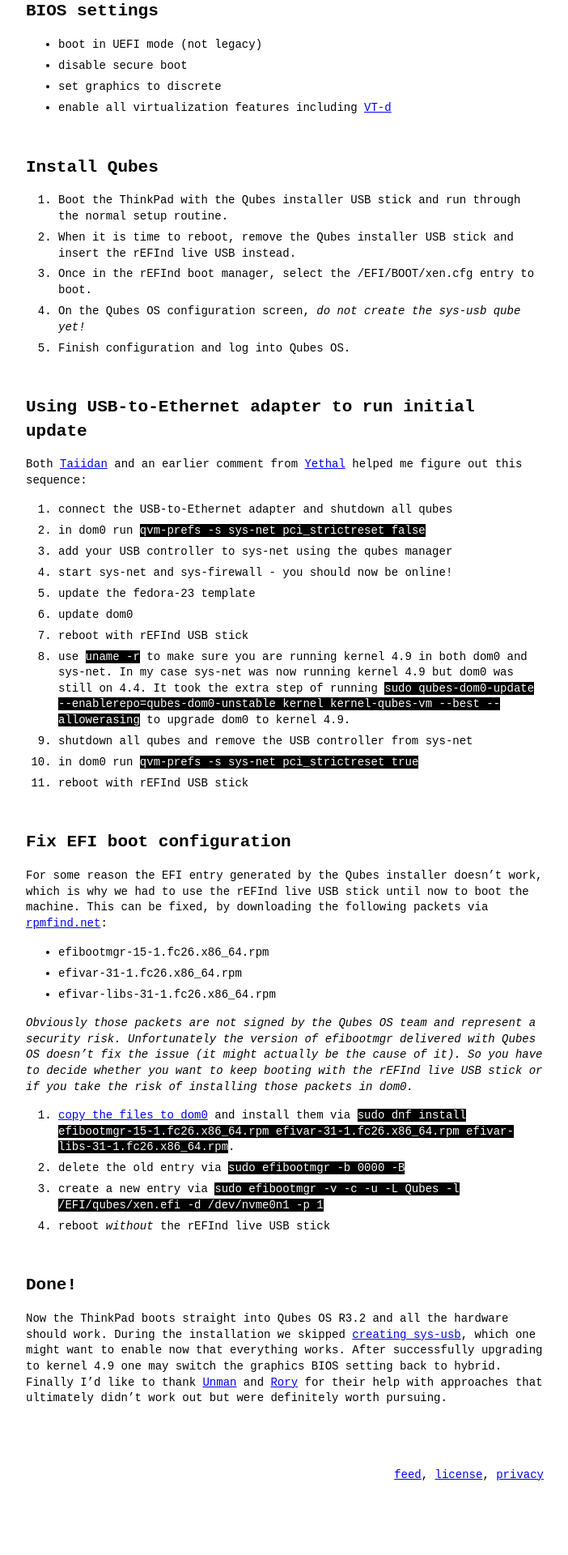
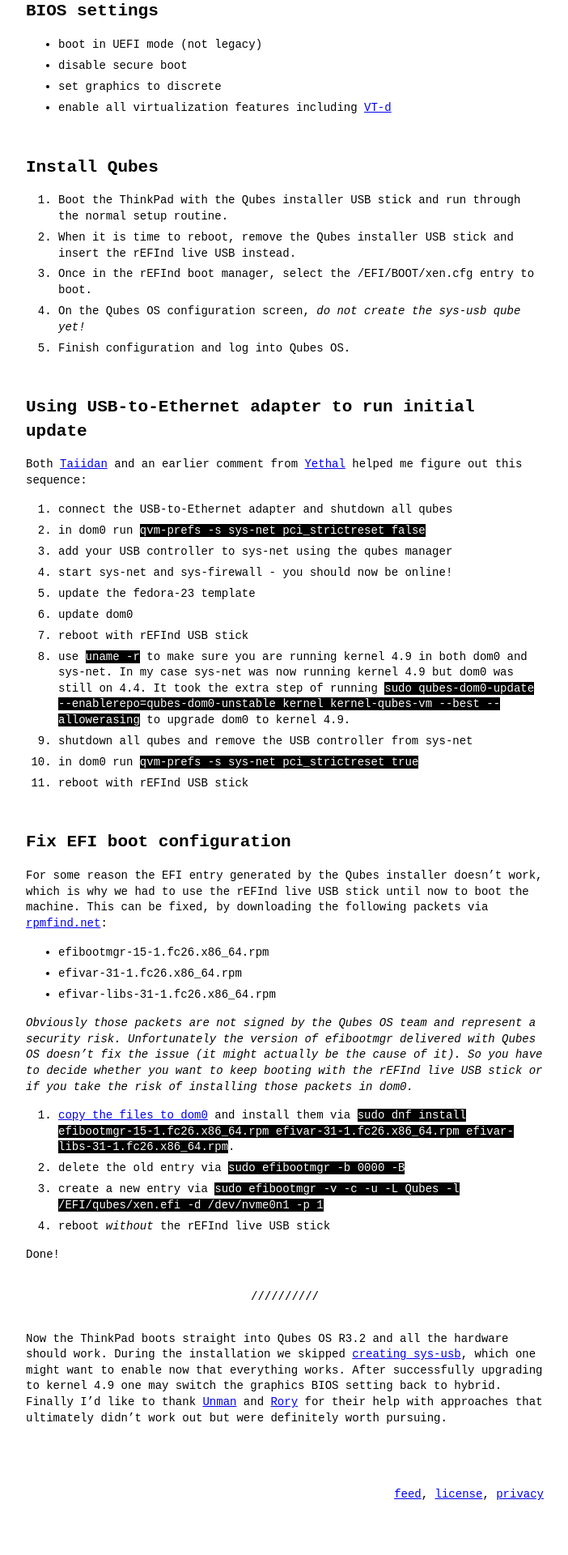
Before and after one commit to SvenSemmler/SvenSemmler.org, a Jekyll site: the page built from _posts/2017-12-17-qubes-on-thinkpad-p51.md, in a window 1280 px wide. Shown: the part 1224-3144 px from the top of the page at 81% size, without its empty margins (288-990 px from the left). Built offline with Jekyll 4.4.1, drawn with Linux system fonts in a browser that asks for light colours; before the commit the page ends 3119 px from its top, so only the background shows below that.

```diff
--- a/_posts/2017-12-17-qubes-on-thinkpad-p51.md
+++ b/_posts/2017-12-17-qubes-on-thinkpad-p51.md
@@ -3,7 +3,7 @@ layout: post
 title:  "Qubes OS R3.2 on a ThinkPad P51"
 ---
 
-> Since Qubes OS R4.0.3 no workarounds or troubleshooting are required anymore and the ThinkPad P51 is now listed as one of the <a href='https://forum.qubes-os.org/t/5560'>community-recommended computers</a>.
+> Since Qubes OS R4.0.3 no workarounds or troubleshooting are required anymore and the ThinkPad P51 is now listed as one of the [community-recommended computers](https://forum.qubes-os.org/t/5560).
 
 With significant help from members of the [qubes-users][qubes-users] mailing list, I was able to install [Qubes OS][qubes-os] R3.2 on my new ThinkPad P51 (model 20HJS0BX00). The starting point was the Qubes OS [Hardware Compatibility List][qubes-hcl] linking to [swami's post][swami-post] on qubes-users, which describes or links all the steps below except for the use of the USB-to-Ethernet adapter to run the initial update.
 
@@ -13,7 +13,6 @@ With significant help from members of the [qubes-users][qubes-users] mailing lis
 * Qubes installer USB stick prepared using Fedora's [livecd-tools][livecd-tools]
 * [rEFInd][refind] live USB stick
 * [Linux-friendly Ethernet-to-USB adapter][linux-usb2eth] (e.g. [the one from Apple][apple-usb2eth])
-
 
 Create Qubes installer USB stick
 --------------------------------
@@ -82,14 +81,15 @@ For some reason the EFI entry generated by the Qubes installer doesn't work, whi
 2. delete the old entry via `sudo efibootmgr -b 0000 -B`
 3. create a new entry via `sudo efibootmgr -v -c -u -L Qubes -l /EFI/qubes/xen.efi -d /dev/nvme0n1
 -p 1`
-4. reboot _without_ the rEFInd live USB stick
+4. reboot *without* the rEFInd live USB stick
 
 Done!
+
 -----
 
 Now the ThinkPad boots straight into Qubes OS R3.2 and all the hardware should work. During the installation we skipped [creating sys-usb][qubes-usb], which one might want to enable now that everything works. After successfully upgrading to kernel 4.9 one may switch the graphics BIOS setting back to hybrid. Finally I'd like to thank [Unman][unman] and [Rory][rory] for their help with approaches that ultimately didn't work out but were definitely worth pursuing.
 
-[qubes-users]:	https://groups.google.com/forum/#!forum/qubes-users
+[qubes-users]: https://groups.google.com/forum/#!forum/qubes-users
 [qubes-os]: https://www.qubes-os.org/
 [livecd-tools]: https://fedoraproject.org/wiki/How_to_create_and_use_Live_USB#Command_line_method:_Using_the_livecd-iso-to-disk_tool_.28Fedora_only.2C_non-graphical.2C_both_non-destructive_and_destructive_methods_available.29
 [refind]: http://www.rodsbooks.com/refind/getting.html
```
